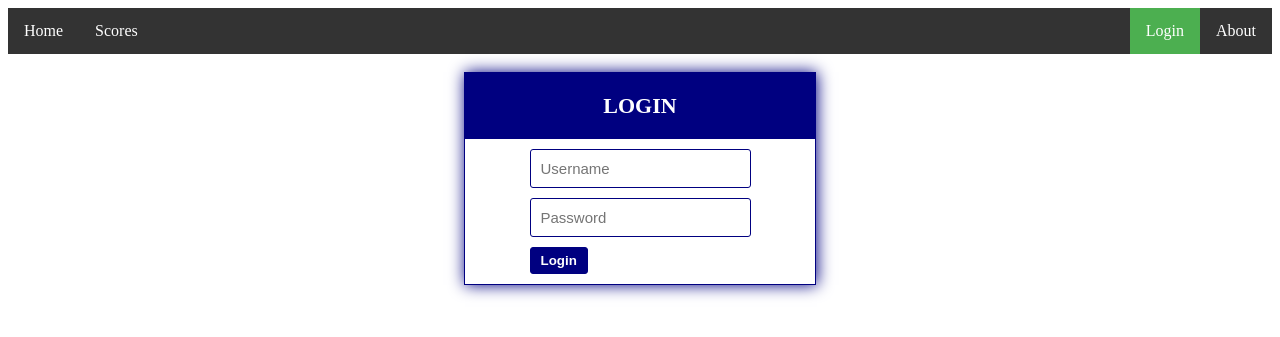
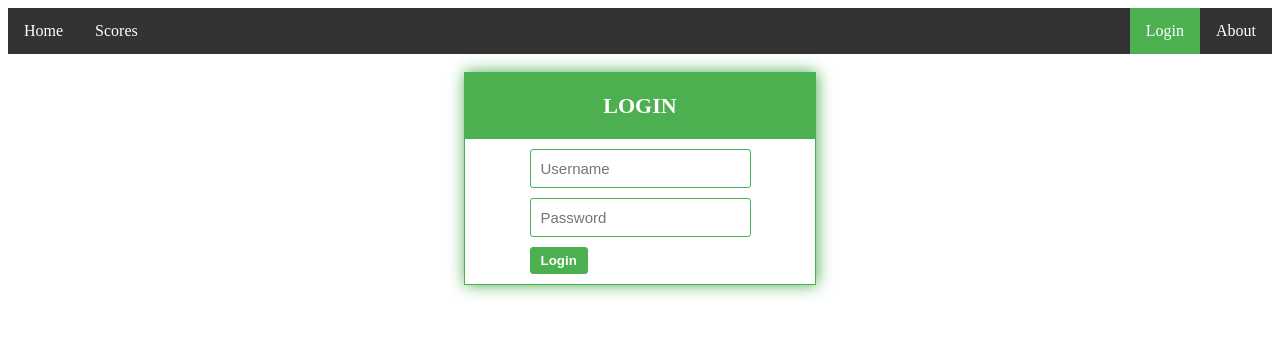
Before and after one commit to robert-vo/Bowling-Score-Tracking-System, a PHP site: page /loginF.php in a window 1280 px wide. Shown: the top 337 px of the page. Run offline with PHP 8.4, Linux system fonts and the light colour scheme.

Commit message:
login color matching menu bar

```diff
--- a/public_html/about.php
+++ b/public_html/about.php
@@ -21,7 +21,7 @@
 </ul>
 
 <div class="jumbotron">
-    <h1>Bowling Score Tracking System</h1>
+    <h1><div text align="center"> Bowling Score Tracking System</div></h1>
     <p>Database to collect scores, events, pin falls, players, balls used, etc. The reports could be various
         statistics about players such as single-pin spares left, strike percentage, split-conversion percentage,
         etc.)</p>
--- a/public_html/loginF.php
+++ b/public_html/loginF.php
@@ -4,17 +4,17 @@
     <style>
         div#box{
             background-color: white;
-            border: 1px solid navy;
+            border: 1px solid #4CAF50;
             width: 350px;
             margin:0 auto;
-            box-shadow: 1px 0px 15px navy;
+            box-shadow: 1px 0px 15px #4CAF50;
         }
         input{
             display: block;
             margin: 10px;
         }
         div#boxH{
-            background-color: navy;
+            background-color: #4CAF50;
             text-align: center;
             font-size: 22px;
             font-weight: bold;
@@ -25,13 +25,13 @@
             font-size: 15px;
             padding: 10px;
             border-radius: 3px;
-            border: 1px solid navy;
+            border: 1px solid #4CAF50;
         }
         input[type=submit]{
-            background-color: navy;
+            background-color: #4CAF50;
             padding: 5px 10px 5px 10px;
             border-radius:3px ;
-            border: 1px solid navy;
+            border: 1px solid #4CAF50;
             color: white;
             font-weight: bold;
         }
```
